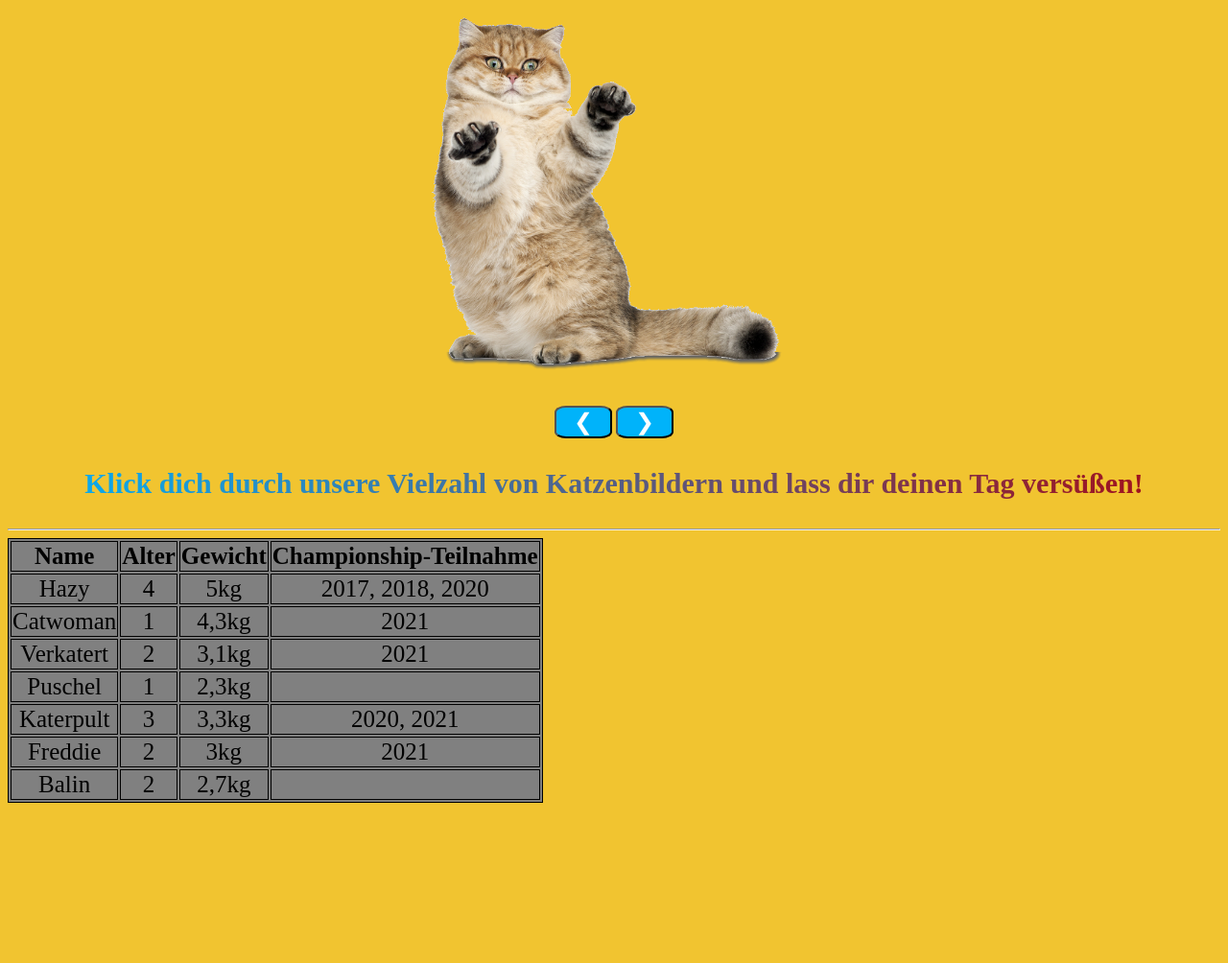
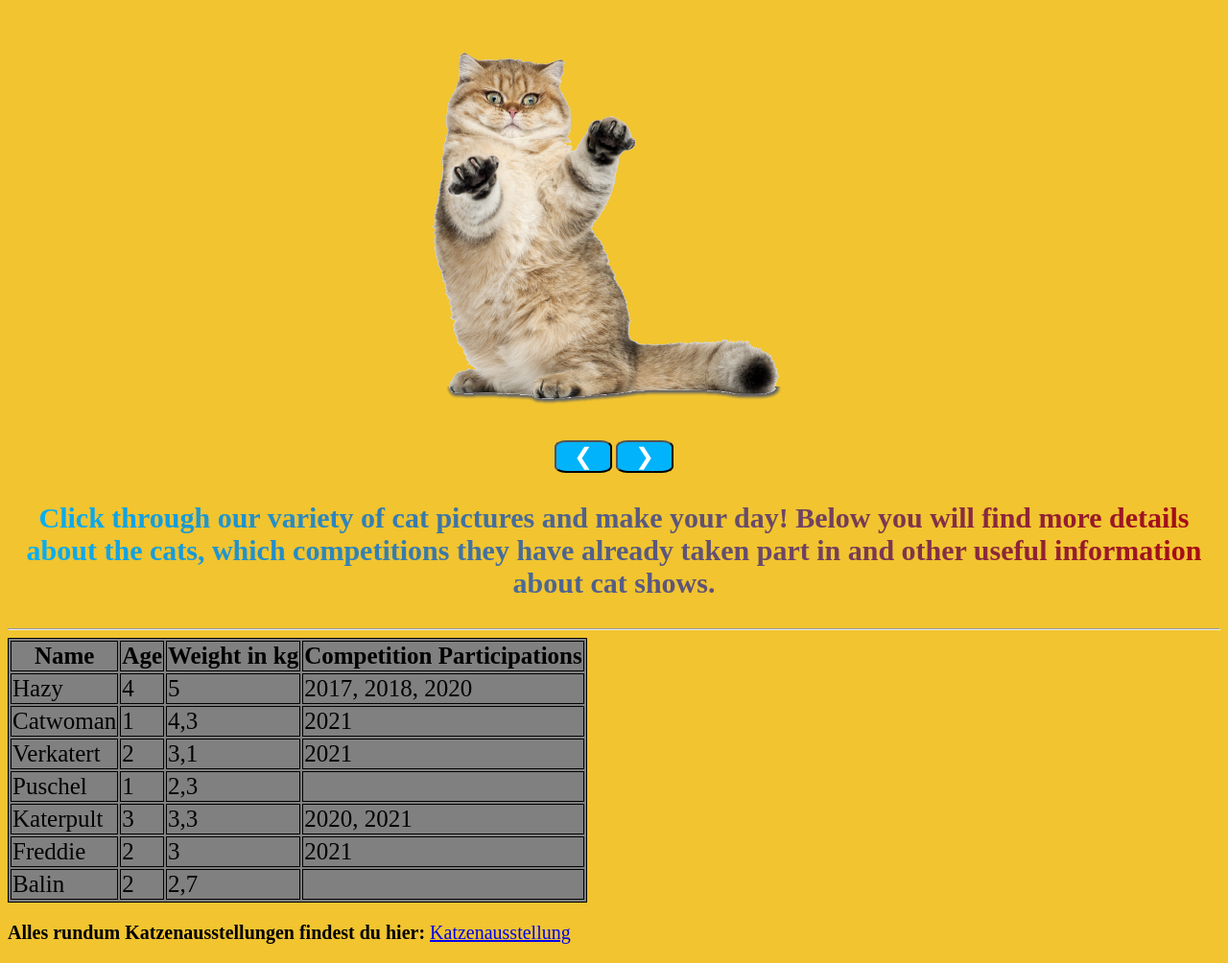
Before and after one commit to MarioSchenkewitz/Web-Prog-G1, a plain HTML site: page Oskar.html in a window 1280 px wide. Shown: the part 387-1391 px from the top of the page at 96% size. Before the commit the page ends 1232 px from the top, so only its background shows below. Drawn offline with Linux system fonts and the light colour scheme.

Commit message:
Add Link Katzenausstellung

```diff
--- a/Oskar.html
+++ b/Oskar.html
@@ -4,16 +4,16 @@
     <meta charset="UTF-8">
     <meta http-equiv="X-UA-Compatible" content="IE=edge">
     <meta name="viewport" content="width=device-width, initial-scale=1.0">
-    <meta name="author" content="Oskar Droescher, Kai Arne Möbert, Mario Schenkewitz, Jos Trautermann, Florian Schoon">
+    <meta name="author" content="Oskar Droescher">
     <link rel="stylesheet" href="OskarStyle.css">
     <title>Web-Programmierung Gruppe 1</title>
 </head>
 
 <body>
     <div>
-        <h1 class="LinearGradient" style="text-align:center; font-size: 120px">Catwatch</h1>
+        <h1 class="PopArt" style="text-align:center; font-size: 140px">CATWATCH</h1>
         <div style="text-align:center;">
-            <h1 class="PopArt" style="font-size: 90px"><u>Slideshow</u></h1>
+            <h1 class="LinearGradient" style="font-size: 90px"><u>WATCH CATS ONLINE</u></h1>
         </div>
 
         <div class="box center">
@@ -26,9 +26,13 @@
             <img class="mySlides" src="./OskarBilder/Katze-7.png">
         </div>
         <div style="text-align: center;">
-            <button class="button display-left" style="width: 60; border-radius: 20%; font-size: 24px; background-color: rgb(0, 179, 250); color: white;" onclick="plusDivs(-1)">&#10094;</button>
-            <button class="button display-right" style="width: 60; border-radius: 20%; font-size: 24px; background-color: rgb(0, 179, 250); color: white;" onclick="plusDivs(1)">&#10095;</button>
-            <p class="LinearGradient" style="font-size: 30px; color: black;"><b>Klick dich durch unsere Vielzahl von Katzenbildern und lass dir deinen Tag versüßen!</b></p>
+            <button class="button display-left"
+                style="width: 60; border-radius: 20%; font-size: 24px; background-color: rgb(0, 179, 250); color: white;"
+                onclick="plusDivs(-1)">&#10094;</button>
+            <button class="button display-right"
+                style="width: 60; border-radius: 20%; font-size: 24px; background-color: rgb(0, 179, 250); color: white;"
+                onclick="plusDivs(1)">&#10095;</button>
+            <p class="LinearGradient" style="font-size: 30px; color: black;"><b>Click through our variety of cat pictures and make your day! Below you will find more details about the cats, which competitions they have already taken part in and other useful information about cat shows.</b></p>
         </div>
     </div>
 
@@ -48,16 +52,20 @@
             var i;
             var x = document.getElementsByClassName("mySlides");
             var dots = document.getElementsByClassName("demo");
-    if (n > x.length) {slideIndex = 1}
-    if (n < 1) {slideIndex = x.length}
+            if (n > x.length) {
+                slideIndex = 1
+            }
+            if (n < 1) {
+                slideIndex = x.length
+            }
             for (i = 0; i < x.length; i++) {
                 x[i].style.display = "none";
             }
             for (i = 0; i < dots.length; i++) {
                 dots[i].className = dots[i].className.replace("white", "");
             }
-    x[slideIndex-1].style.display = "block";
-    dots[slideIndex-1].className += "white";
+            x[slideIndex - 1].style.display = "block";
+            dots[slideIndex - 1].className += "white";
         }
     </script>
 
@@ -66,53 +74,55 @@
         <table style="width: auto; max-width: 700px; font-size: 25px; background-color: grey; color: black;">
             <tr>
                 <th><strong>Name</strong></th>
-                <th><strong>Alter</strong></th>
-                <th><strong>Gewicht</strong></th>
-                <th><strong>Championship-Teilnahme</strong></th>
+                <th><strong>Age</strong></th>
+                <th><strong>Weight in kg</strong></th>
+                <th><strong>Competition Participations</strong></th>
             </tr>
             <tr>
                 <td>Hazy</td>
                 <td>4</td>
-                <td>5kg</td>
+                <td>5</td>
                 <td>2017, 2018, 2020</td>
             </tr>
             <tr>
                 <td>Catwoman</td>
                 <td>1</td>
-                <td>4,3kg</td>
+                <td>4,3</td>
                 <td>2021</td>
             </tr>
             <tr>
                 <td>Verkatert</td>
                 <td>2</td>
-                <td>3,1kg</td>
+                <td>3,1</td>
                 <td>2021</td>
             </tr>
             <tr>
                 <td>Puschel</td>
                 <td>1</td>
-                <td>2,3kg</td>
+                <td>2,3</td>
                 <td></td>
             </tr>
             <tr>
                 <td>Katerpult</td>
                 <td>3</td>
-                <td>3,3kg</td>
+                <td>3,3</td>
                 <td>2020, 2021</td>
             </tr>
             <tr>
                 <td>Freddie</td>
                 <td>2</td>
-                <td>3kg</td>
+                <td>3</td>
                 <td>2021</td>
             </tr>
             <tr>
                 <td>Balin</td>
                 <td>2</td>
-                <td>2,7kg</td>
+                <td>2,7</td>
                 <td></td>
             </tr>
         </table>
+        <p style="font-size: 20px;"><b>Alles rundum Katzenausstellungen findest du hier: </b><a target="_blank"
+            href="https://de.wikipedia.org/wiki/Katzenausstellung">Katzenausstellung</a></p>
     </div>
 
 
--- a/OskarStyle.css
+++ b/OskarStyle.css
@@ -4,7 +4,6 @@ body {
 
 table, th, td {
     border: 1px solid black;
-    text-align: center;
 }
 
 .center {
@@ -14,7 +13,7 @@ table, th, td {
   padding: 10px;
 }
 
-img{
+.myslides{
   max-width: 100%;
   max-height: 100%;
   display: block; /* remove extra space below image */
```
Lines whose indentation alone changed are shown as unchanged.
